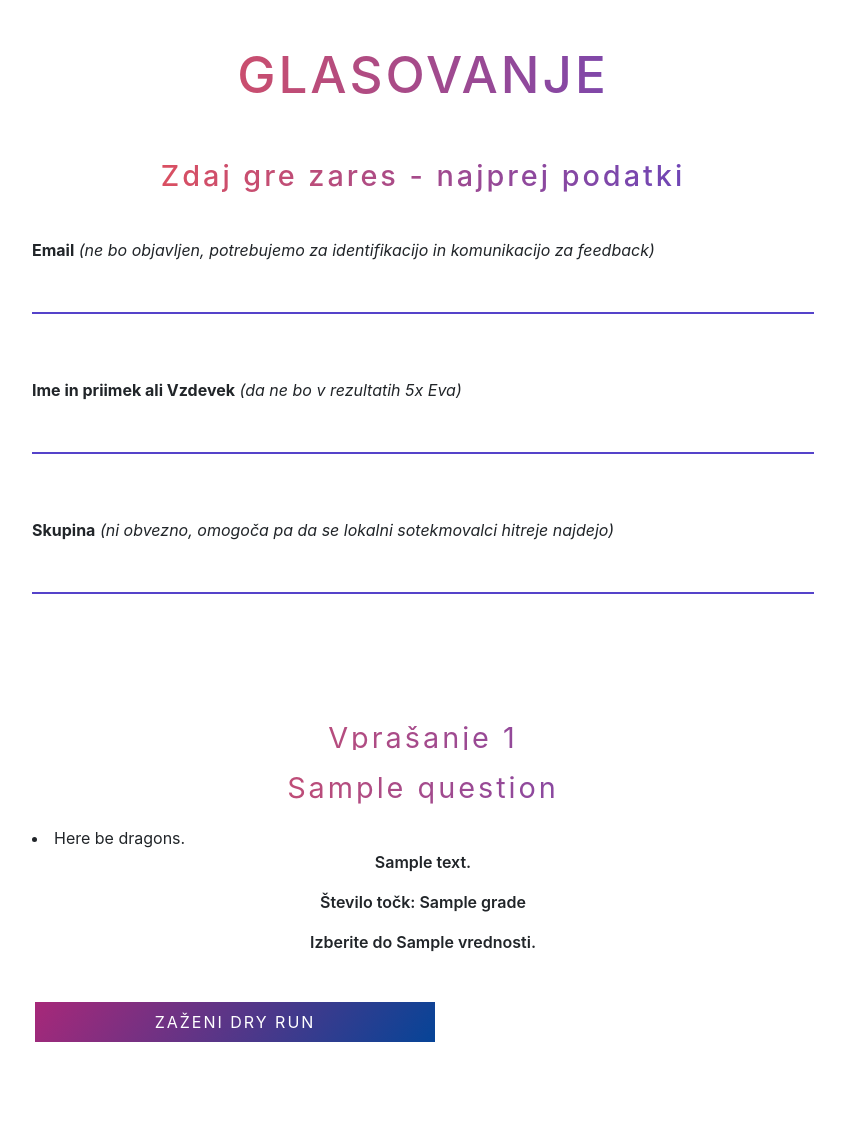
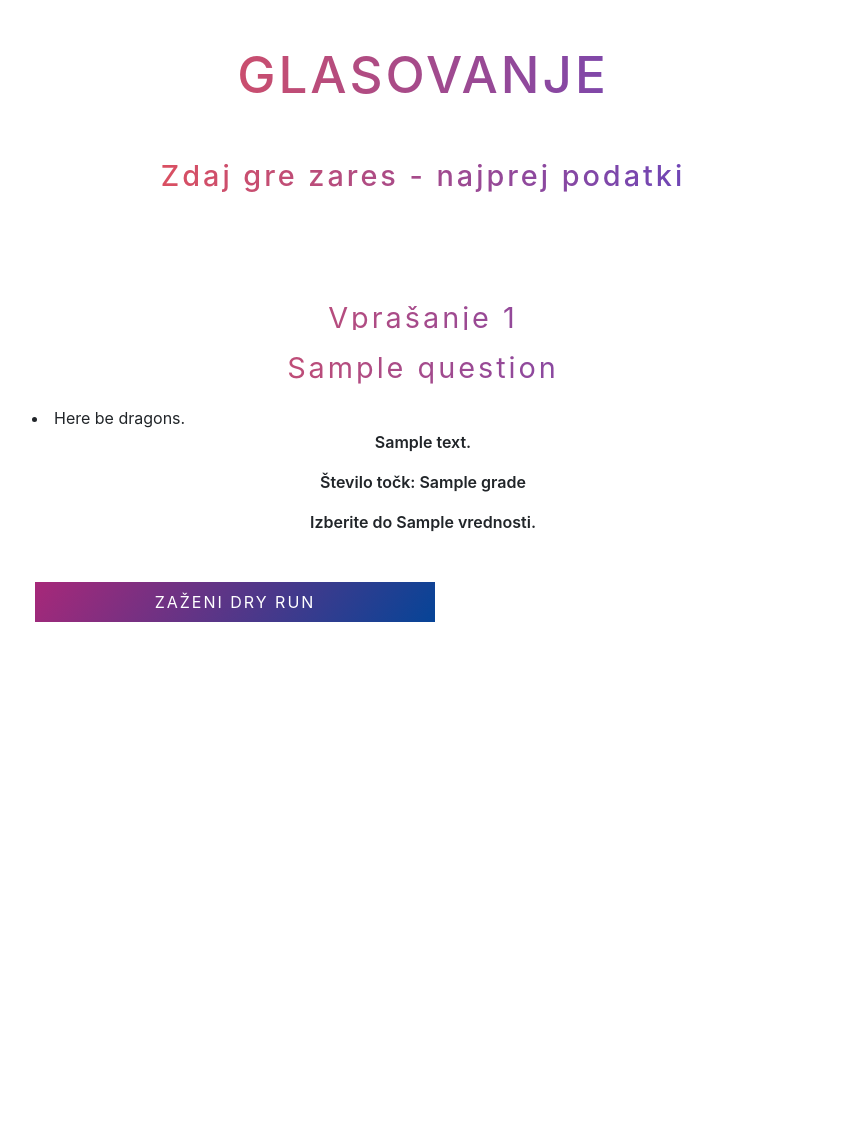
Before and after one commit to matejmeglic/eurovisionfantasy, a Django app: template polls/templates/polls/grade.html in a window 1280 px wide. Shown: the whole page, without its empty margins (217-1062 px from the left). After the commit the page ends 622 px from the top, so only its background shows below. Run offline with Django 5.2, Linux system fonts and the light colour scheme; the template is opened without the code that fills it: most values are stand-ins (such as "Sample title", 1, 10 or a date in 2020); some libraries are stand-ins or nearby versions.

Commit message:
grade bugfix

```diff
--- a/polls/templates/polls/grade.html
+++ b/polls/templates/polls/grade.html
@@ -13,21 +13,6 @@
         {% csrf_token %}
 
         {% if error_message %}<p><strong>{{ error_message }}</strong></p>{% endif %}
-
-        <div class="form-field col-xs-12">
-            <p><b>Email</b> <i>(ne bo objavljen, potrebujemo za identifikacijo in komunikacijo za feedback)</i></p>
-            <input type="email" class="input-text js-input" id="email" name="email"></input>
-        </div>
-
-        <div class="form-field col-xs-12">
-            <p><b>Ime in priimek ali Vzdevek</b> <i>(da ne bo v rezultatih 5x Eva)</i></p>
-            <input type="text" class="input-text js-input" id="name" name="name"></input>
-        </div>
-
-        <div class="form-field col-xs-12">
-            <p><b>Skupina</b> <i>(ni obvezno, omogoča pa da se lokalni sotekmovalci hitreje najdejo)</i></p>
-            <input type="text" class="input-text js-input" id="group" name="group"></input>
-        </div>
 
         {% for question in questions %}
         <p class="subtitle_question">Vprašanje {{forloop.counter}}</p>
```
